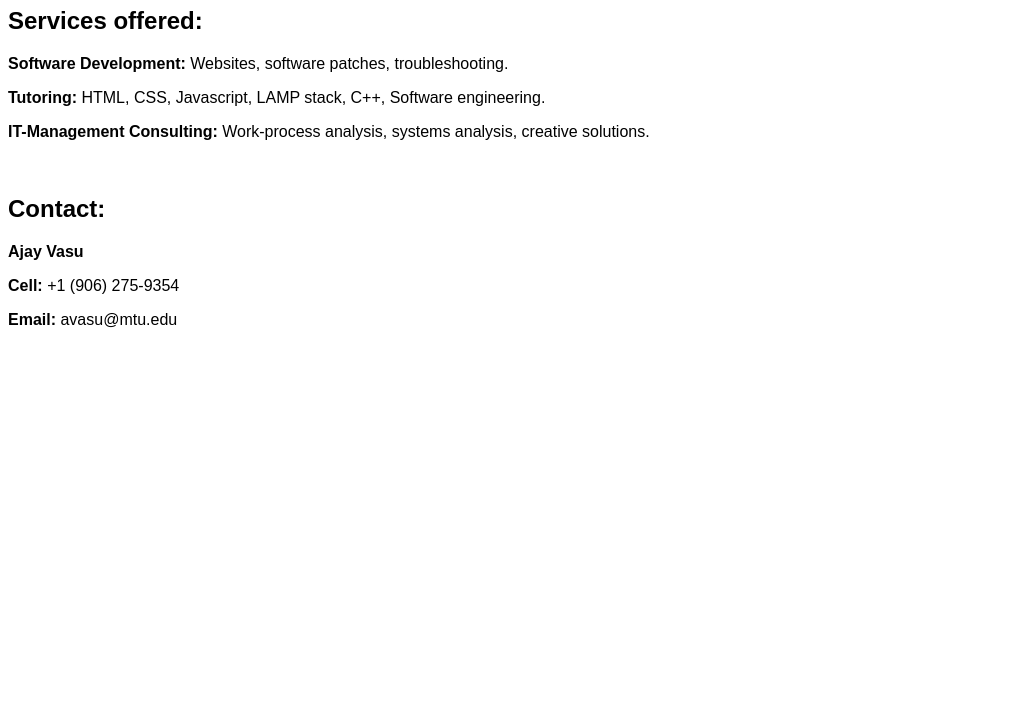
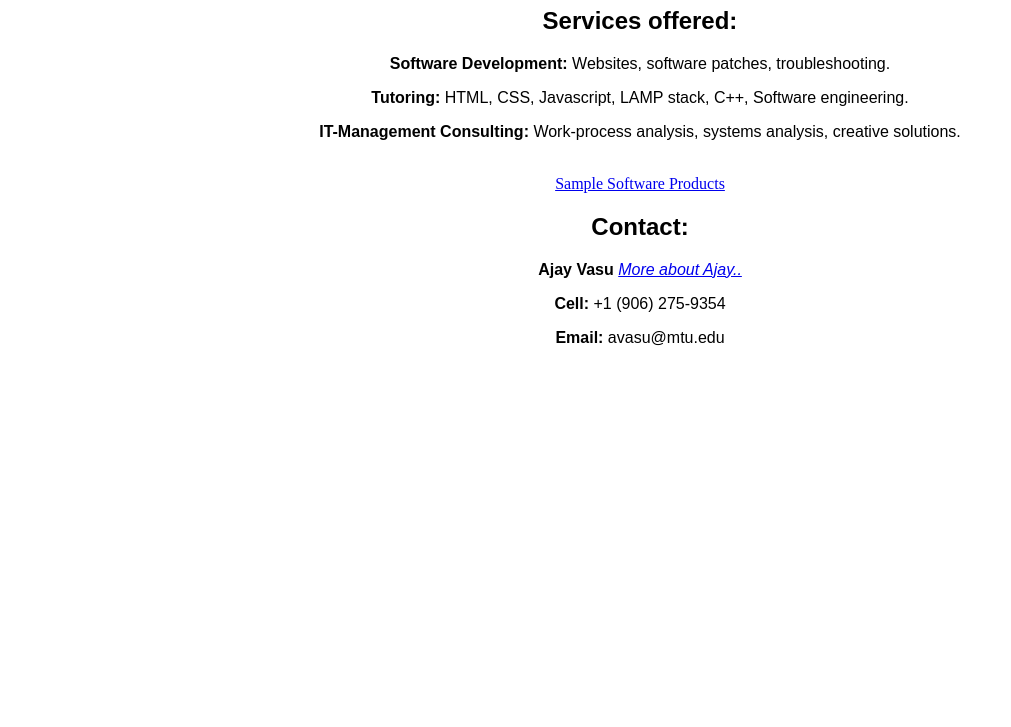
Before and after one commit to ajayvasu/FreelanceSite, a plain HTML site: page src/index.html in a window 1280 px wide. Shown: the part 73-800 px from the top of the page, without its empty margins (0-1011 px from the left). Drawn offline with Linux system fonts and the light colour scheme.

Commit message:
added portfolio page, and bio page with links. Rearranged blocks to center.

```diff
--- /dev/null
+++ b/css/bio.css
@@ -0,0 +1,4 @@
+p{
+  font-family: Arial;
+  text-align: center;
+}
--- a/css/index.css
+++ b/css/index.css
@@ -1,3 +1,8 @@
 h1, h2, p{
   font-family: Arial;
+  text-align: center;
 }
+
+#portfolio{
+  text-align: center;
+}
--- a/src/index.html
+++ b/src/index.html
@@ -17,9 +17,14 @@
   <p><strong>IT-Management Consulting: </strong>Work-process analysis, systems analysis, creative solutions.</p>
   <br>
 
+  <!-- Portfolio Section -->
+  <div id="portfolio">
+    <a href ="./portfolio.html">Sample Software Products</a>
+  </div>
+
   <!-- Contact info -->
   <h2>Contact: </h2>
-  <p><b>Ajay Vasu</b></p>
+  <p><b>Ajay Vasu</b> <a href="./bio.html"><i>More about Ajay..</i></a></p>
   <p><b>Cell: </b>+1 (906) 275-9354</p>
   <p><b>Email: </b>avasu@mtu.edu</p>
 
```
Also changed, not shown: src/bio.html (added, +26 -0 lines), src/portfolio.html (added, +25 -0 lines), 2 other files.
